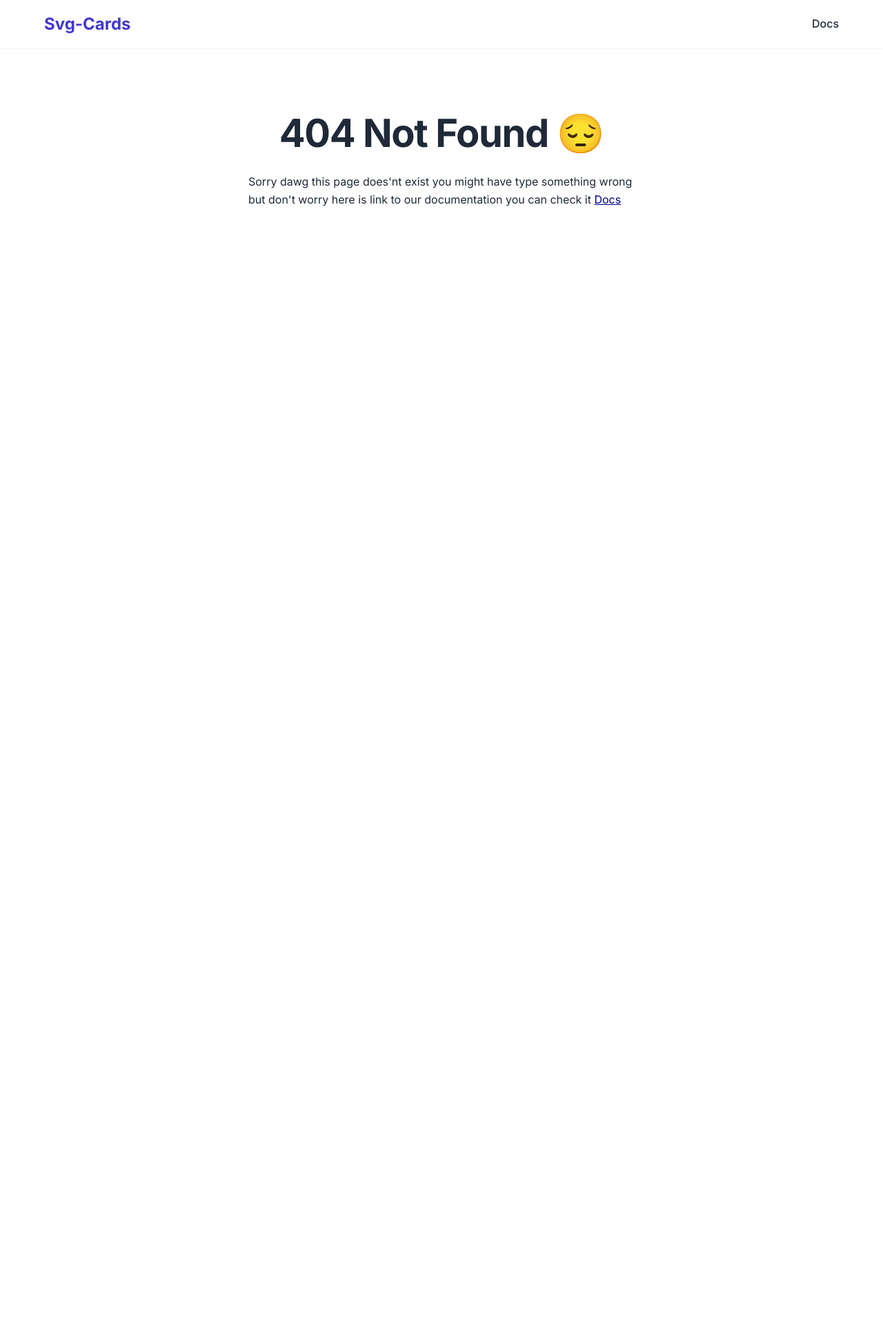
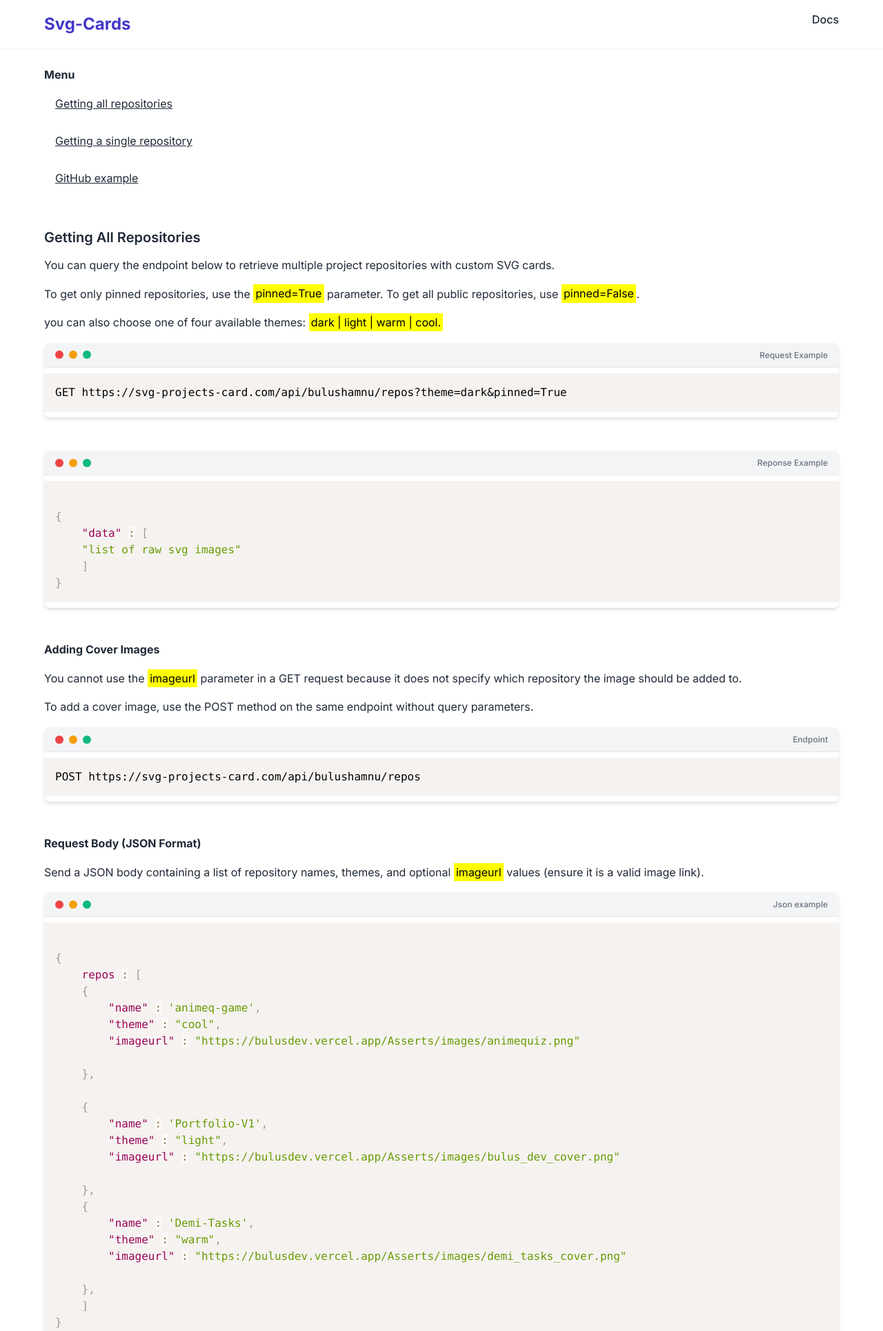
Before and after one commit to BulusHamnu/readme-project-svg-card, a Flask app: page /docs in a window 1280 px wide. Shown: the top 1929 px of the page at 69% size. Before the commit the page ends 299 px from the top, so only its background shows below. Run offline with Flask 3, Linux system fonts and the light colour scheme; parts of the project's set-up code (start-up, migrations or seed data) failed here and were passed over; some libraries are stand-ins or nearby versions.

Commit message:
added a docs endpoint and added a docs page for api documentation, added prima.js library for code syntax highlighting, added feature description in the index page. design custom error page.

```diff
--- a/app.py
+++ b/app.py
@@ -15,6 +15,12 @@ CORS(app)
 def home() :
     return render_template("index.html", title = "Home page | Svg project card")
 
+
+@app.route("/docs")
+def docs() :
+    return render_template("docs.html", title = "Docs | Svg projects card")
+
+
 @app.route("/api/repos")
 def missing_username() :
     return jsonify({ "message" : "missing username value, please use: /api/<username>/repos" }), 400
--- /dev/null
+++ b/static/css/docs-style.css
@@ -0,0 +1,51 @@
+.menu-link {
+    padding-top: 6rem;
+}
+h1 {
+    text-align: center;
+}
+p,h4 {
+    margin-bottom: 1rem;
+}
+ul:not(.nav-links){
+    list-style-type: circle;
+    text-align: left;
+    max-width: 52rem;
+    margin-bottom: 3rem;
+}
+.menu-link ul{
+    list-style-type: none ;
+}
+ ul li {
+    margin-bottom: .8rem;
+}
+
+.getting-all-repos, .getting-a-single-repo , .github-example {
+    margin-bottom: 1.5rem;
+    margin-top: 1.5rem;
+}
+.menu-link p {
+    margin-bottom: .5rem;
+}
+.menu-link ul li a {
+    display: block;
+    padding: .5rem 1rem;
+    margin-bottom: .5rem;
+    text-decoration: underline;
+}
+.menu-link ul li a:hover {
+    background-color: #e0e7ff;
+}
+.code-block {
+    margin-bottom: 3rem;
+}
+
+mark {
+    padding: .2rem;
+}
+
+.back-to-top {
+    color: darkblue;
+    text-decoration: underline;
+    font-size: 17px;
+}
--- a/static/css/styles.css
+++ b/static/css/styles.css
@@ -24,8 +24,18 @@
   box-sizing: border-box;
 }
 
+
 svg text > tspan {
   font-size: 14.5px;
+}
+
+svg {
+  font-size: 14px;
+}
+
+html {
+  scroll-behavior: smooth;
+  scroll-padding-top: 6rem;
 }
 
 
@@ -256,9 +266,6 @@ p {
   padding: 1.5rem 0;
   gap: .2rem;
 }
-svg {
-  font-size: 14px;
-}
 
 
 .repo-header {
@@ -352,9 +359,33 @@ svg {
   gap: 0.25rem;
 }
 
+/* Features section */
+.Features {
+  margin-top: 6rem;
+}
+.Features h2 {
+  text-align: left;
+}
+
+ul:not(.nav-links){
+    list-style-type: circle;
+    list-style-position: inside;
+    text-align: left;
+    max-width: 52rem;
+    margin-bottom: 3rem;
+}
+
+.menu-link ul{
+    list-style-type: none ;
+}
+ ul li {
+    margin-bottom: .8rem;
+}
+
+
 /* Usage Section */
 .usage {
-  padding: 6rem 0;
+  padding: 0 0 6rem 0;
 }
 
 .usage-grid {
@@ -386,7 +417,6 @@ svg {
   max-width: 100%;
 }
 .code-block::-webkit-scrollbar {
-/*  display: none;*/
   width: .4rem;
 }
 
@@ -408,7 +438,6 @@ svg {
 .code-block pre {
   margin: 0;
   padding: 1.5rem;
-  background-color: #1f2937;
   color: #f9fafb;
   font-family: monospace;
   overflow-x: auto;
@@ -421,7 +450,6 @@ svg {
 .code-block.small pre {
   padding: 0.75rem;
   font-size: 0.75rem;
-  outline: 1px solid red;
 }
 
 .parameters-card {
@@ -592,6 +620,10 @@ svg {
     font-size: 2.5rem;
   }
 
+  ul:not(.nav-links, .menu-link ul ){
+    list-style-position: outside;
+  }
+
   .usage-grid {
     grid-template-columns: 3fr 2fr;
     align-items: start;
--- /dev/null
+++ b/templates/docs.html
@@ -0,0 +1,206 @@
+{% extends "layout.html" %}
+
+{% block style %}
+<link rel="stylesheet" href="{{ url_for('static', filename='css/docs-style.css')}}">
+{% endblock %}
+
+{% block content %}
+<section class="container menu-link" id="menu-link">
+    <p><b>Menu</b></p>
+    <ul>
+        <li><a href="#getting-all-repos">Getting all repositories</a></li>
+        <li><a href="#getting-a-single-repo">Getting a single repository</a></li>
+        <li><a href="#github-example">GitHub example</a></li>
+    </ul>
+</section>
+<section class="container getting-all-repos" id="getting-all-repos">
+    <h3>Getting All Repositories</h3>
+    <p>You can query the endpoint below to retrieve multiple project repositories with custom SVG cards.</p>
+    <p>To get only pinned repositories, use the <mark>pinned=True</mark> parameter. To get all public repositories, use <mark>pinned=False</mark>.</p>
+    <p>you can also choose one of four available themes: <mark> dark | light | warm | cool.</mark></p>
+    <div class="code-block">
+        <div class="code-header">
+            <div class="window-controls">
+                <div class="control red"></div>
+                <div class="control yellow"></div>
+                <div class="control green"></div>
+            </div>
+            <div class="title">Request Example</div>
+        </div>
+        <pre><code class="language-python">GET https://svg-projects-card.com/api/bulushamnu/repos?theme=dark&pinned=True</code></pre>
+    </div>
+    <div class="code-block">
+        <div class="code-header">
+            <div class="window-controls">
+                <div class="control red"></div>
+                <div class="control yellow"></div>
+                <div class="control green"></div>
+            </div>
+            <div class="title">Reponse Example</div>
+        </div>
+        <pre><code class="language-javascript">
+{
+    "data" : [
+    "list of raw svg images"
+    ]
+}
+</code></pre>
+    </div>
+    <h4>Adding Cover Images</h4>
+    <p>You cannot use the <mark>imageurl</mark> parameter in a GET request because it does not specify which repository the image should be added to.</p>
+    <p>To add a cover image, use the POST method on the same endpoint without query parameters.</p>
+    <div class="code-block">
+        <div class="code-header">
+            <div class="window-controls">
+                <div class="control red"></div>
+                <div class="control yellow"></div>
+                <div class="control green"></div>
+            </div>
+            <div class="title">Endpoint</div>
+        </div>
+        <pre><code class="language-python">POST https://svg-projects-card.com/api/bulushamnu/repos</code></pre>
+    </div>
+    <h4>Request Body (JSON Format)</h4>
+    <p>Send a JSON body containing a list of repository names, themes, and optional <mark>imageurl</mark> values (ensure it is a valid image link).</p>
+    <div class="code-block">
+        <div class="code-header">
+            <div class="window-controls">
+                <div class="control red"></div>
+                <div class="control yellow"></div>
+                <div class="control green"></div>
+            </div>
+            <div class="title">Json example</div>
+        </div>
+        <pre>
+    <code class="language-javascript">
+{
+    repos : [
+    {
+        "name" : 'animeq-game',
+        "theme" : "cool",
+        "imageurl" : "https://bulusdev.vercel.app/Asserts/images/animequiz.png"
+
+    },
+
+    {
+        "name" : 'Portfolio-V1',
+        "theme" : "light",
+        "imageurl" : "https://bulusdev.vercel.app/Asserts/images/bulus_dev_cover.png"
+
+    },
+    {
+        "name" : 'Demi-Tasks',
+        "theme" : "warm",
+        "imageurl" : "https://bulusdev.vercel.app/Asserts/images/demi_tasks_cover.png"
+
+    },
+    ]
+}
+    </code>
+</pre>
+    </div>
+    <h4>JavaScript Fetch Example</h4>
+    <div class="code-block">
+        <div class="code-header">
+            <div class="window-controls">
+                <div class="control red"></div>
+                <div class="control yellow"></div>
+                <div class="control green"></div>
+            </div>
+            <div class="title">Request example</div>
+        </div>
+        <pre>
+    <code class="language-javascript">
+fetch("https://svg-projects-card.com/api/BulusHamnu/repos", {
+    method : "POST",
+    headers: {"Content-Type" : "application/json"},
+    body: JSON.stringify({
+        "repos JSON here"
+    }) })
+        </code>
+    </pre>
+    </div>
+    <div class="code-block">
+        <div class="code-header">
+            <div class="window-controls">
+                <div class="control red"></div>
+                <div class="control yellow"></div>
+                <div class="control green"></div>
+            </div>
+            <div class="title">Reponse-type</div>
+        </div>
+        <pre><code class="language-javascript">
+{
+    "data" : [
+        "list of raw SVG images"
+    ]
+}
+</code>
+</pre>
+    </div>
+</section>
+<section class="container getting-a-single-repo" id="getting-a-single-repo">
+    <h3>Getting a Single Repository</h3>
+    <p>To retrieve a custom SVG card for a single repository, use the following format</p>
+    <ul>
+        <li>The theme parameter accepts one of four options: <mark>dark | light | warm | cool.</mark></li>
+        <li>The <mark>imageurl</mark> parameter (optional) can be added to include a cover image (ensure it's a valid URL)</li>
+        <li>The response is an SVG image that can be embedded directly using the &lt;img&gt; tag.</li>
+    </ul>
+
+    <div class="code-block">
+        <div class="code-header">
+            <div class="window-controls">
+                <div class="control red"></div>
+                <div class="control yellow"></div>
+                <div class="control green"></div>
+            </div>
+            <div class="title">Request Example</div>
+        </div>
+        <pre><code class="language-html">&lt;img src="/api/bulushamnu/repos/Demi-Tasks?theme=dark" alt="Demi-Tasks" &gt;</code></pre>
+    </div>
+    <h4>Response example</h4>
+    <img src="/api/bulushamnu/repos/Demi-Tasks?theme=dark" alt="Demi-Tasks">
+</section>
+<section class="container github-example" id="github-example">
+    <h3>GitHub Integration</h3>
+    <p>This API is designed to enhance your GitHub README.md file with stylish SVG visualizations of your projects.</p>
+    <h4>Embedding a Single Repository in a README</h4>
+    <div class="code-block">
+        <div class="code-header">
+            <div class="window-controls">
+                <div class="control red"></div>
+                <div class="control yellow"></div>
+                <div class="control green"></div>
+            </div>
+            <div class="title">Request Example</div>
+        </div>
+        <pre><code class="language-html">![Project Visualization](https://svg-projects-card.com/api/bulushamnu/repos/Demi-Tasks?theme=dark)</code></pre>
+    </div>
+    <h4>Or</h4>
+    <div class="code-block">
+        <div class="code-header">
+            <div class="window-controls">
+                <div class="control red"></div>
+                <div class="control yellow"></div>
+                <div class="control green"></div>
+            </div>
+            <div class="title">Request Example</div>
+        </div>
+        <pre><code class="language-html">&lt;img src="https://svg-projects-card.com/api/bulushamnu/repos/Demi-Tasks?theme=dark" alt="Demi-Tasks"&gt;</code></pre>
+    </div>
+
+    <h3>Displaying Multiple Projects in a README</h3>
+    <p>GitHub does not allow direct scripting in README files, but you can bypass this limitation using GitHub Actions.</p>
+    <h4>How it Works:</h4>
+    <ul>
+        <li>Create a GitHub workflow that triggers manually.</li>
+        <li>The workflow queries the API using curl.</li>
+        <li>The response is written to your README file dynamically.</li>
+    </ul>
+    <p>I have a sample workflow YAML file on this site GitHub repo <a href="https://github.com/BulusHamnu/readme-svg-projects-card.git" target="_blank" style="color: darkblue; text-decoration: underline;">Here</a> that you can download and customize based on your needs.</p>
+    <p><a class="back-to-top" href="#menu-link">Back to the top</a></p>
+</section>
+{% endblock %}
+{% block script %}
+{% endblock %}
--- a/templates/error-page.html
+++ b/templates/error-page.html
@@ -4,6 +4,6 @@
 {% block content %}
 <section class="hero" id="hero" style="text-align:center;">
     <h1>404 Not Found &#128532;</h1>
-    <p style="max-width:35rem; text-align:left; margin: 0 auto;">Sorry dawg this page does'nt exist you might have type something wrong but don't worry here is link to our documentation you can check it <a style="color: darkblue; text-decoration: underline;" href="#">Docs</a></p>
+    <p style="max-width:35rem; text-align:left; margin: 0 auto;">Sorry dawg this page does'nt exist you might have type something wrong but don't worry here is link to our documentation you can check it <a style="color: darkblue; text-decoration: underline;" href="{{ url_for('docs') }}">Docs</a></p>
 </section>
 {% endblock %}
--- a/templates/layout.html
+++ b/templates/layout.html
@@ -9,6 +9,10 @@
   <meta name="author" content="svg-projects-card" />
   <link rel="stylesheet" href="https://fonts.googleapis.com/css2?family=Inter:wght@400;500;600;700&display=swap">
   <link rel="stylesheet" href="{{ url_for('static', filename='css/styles.css') }}">
+  <link rel="stylesheet" href="https://cdnjs.cloudflare.com/ajax/libs/prism/1.29.0/themes/prism.css">
+  {% block style %}
+  {% endblock %}
+
 </head>
 <body>
   <header class="header">
@@ -18,10 +22,10 @@
       </div>
       <nav>
         <ul class="nav-links">
-          {% if title != "Error Page | Svg project card" %}
+          {% if title == "Home page | Svg project card" %}
             <li><a href="#examples">Examples</a></li>
           {% endif %}
-          <li><a href="#">Docs</a></li>
+          <li><a href="{{ url_for('docs') }}">Docs</a></li>
         </ul>
       </nav>
     </div>
@@ -31,7 +35,7 @@
   {% block content %}
   {% endblock %}
 
-  {% if title != "Error Page | Svg project card" %}
+  {% if title == "Home page | Svg project card" %}
     <footer class="footer">
       <div class="container">
         <div class="footer-content">
@@ -53,5 +57,8 @@
 
   {% block script %}
   {% endblock %}
+  <!-- Prism.js for syntax highlighting -->
+<script src="https://cdnjs.cloudflare.com/ajax/libs/prism/1.29.0/prism.js"></script>
+<script src="https://cdnjs.cloudflare.com/ajax/libs/prism/1.29.0/components/prism-python.min.js"></script>
 </body>
 </html>
```
Also changed, not shown: templates/index.html (+17 -8 lines).
